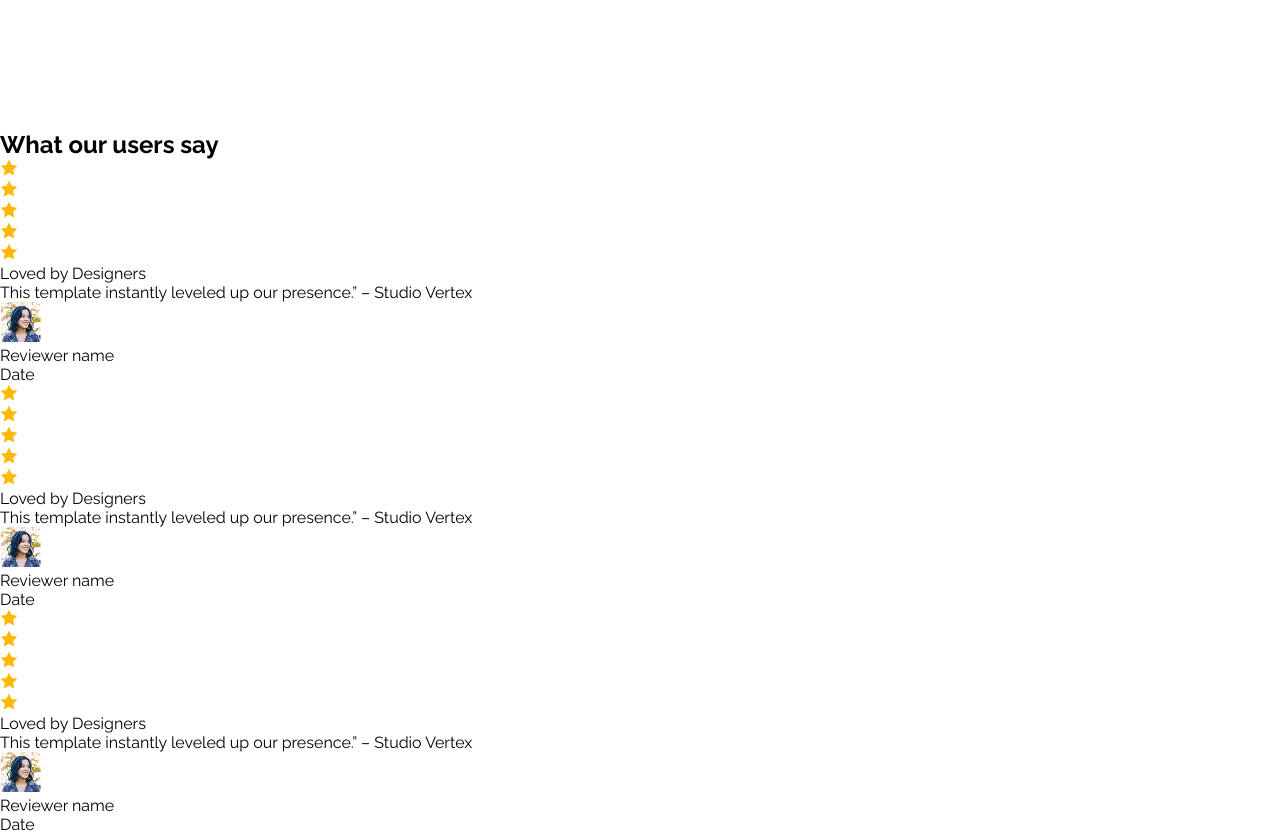
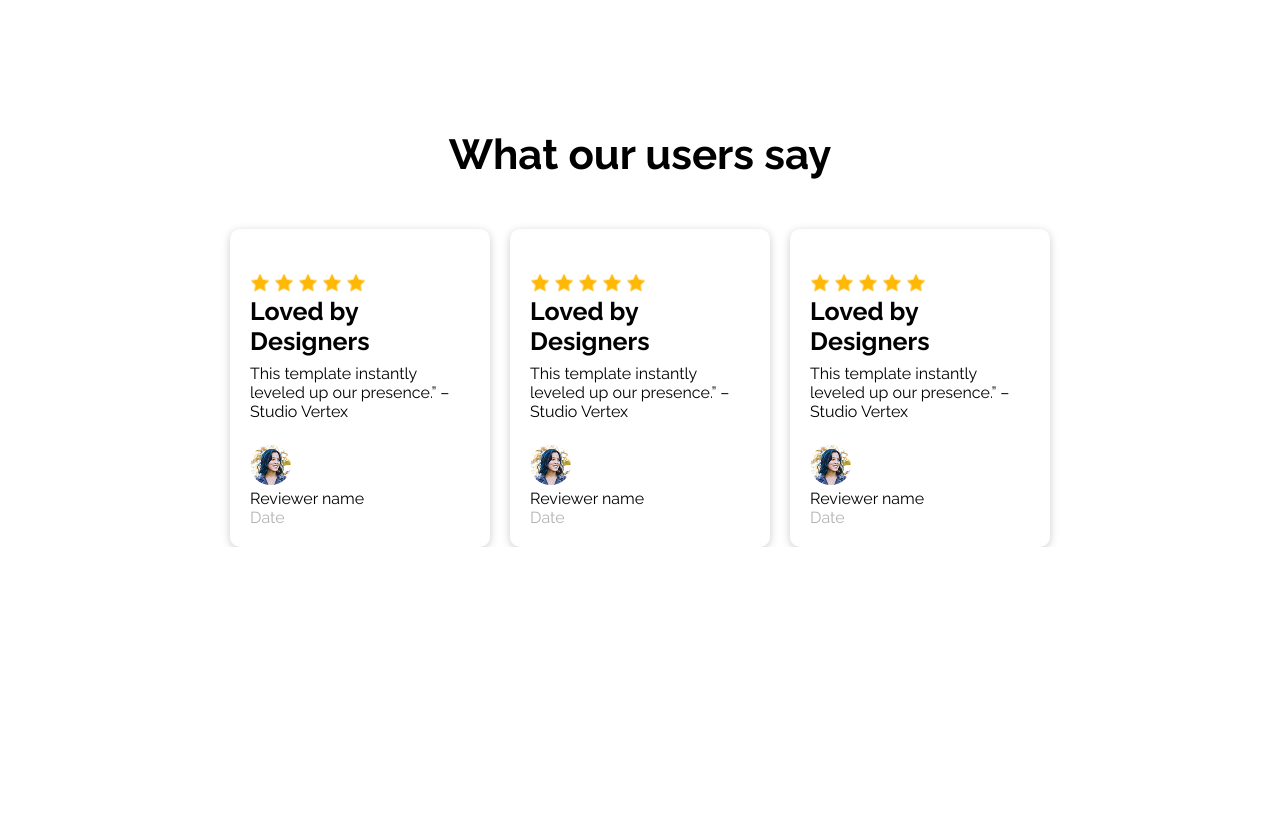
Before and after one commit to TohaKhan6/Day-6-assignment, a plain HTML site: page index.html in a window 1280 px wide. Shown: the part 1600-2434 px from the top of the page. After the commit the page ends 2147 px from the top, so only its background shows below. Drawn offline with Linux system fonts and the light colour scheme.

```diff
--- a/style.css
+++ b/style.css
@@ -160,3 +160,63 @@
 .review{
     margin-top: 135px;
 }
+
+/* push 3 */
+.new-header2
+{
+    display: flex;
+    justify-content: center;
+    align-items: center;
+    text-align: center;
+    font-size: 42px;
+    font-weight:bold ;
+
+}
+
+
+.box {
+      display: flex;
+      justify-content: center;
+      gap: 20px;
+      margin-top: 50px;
+    }
+ .card {
+    background: #fff;
+    padding: 20px;
+    width: 220px;
+    border-radius: 10px;
+    box-shadow: 0 2px 8px #ccc;
+    text-align: left;
+    }
+
+ .title{
+    font-size: 25px;
+    font-weight:bold ;
+    margin-bottom: 8px;
+ }
+
+
+.icons {
+    display: flex;
+    list-style: none;
+    padding: 0;
+    margin-top: 24px;
+    gap: 4px;
+}
+
+.icon img {
+    width: 20px;
+    height: auto;
+}
+
+.review-name{
+    color: #757575;
+}
+.date{
+    color: #B3B3B3;
+}
+
+.avatar{
+    margin-top: 24px;
+    border-radius: 50%;
+}
```
